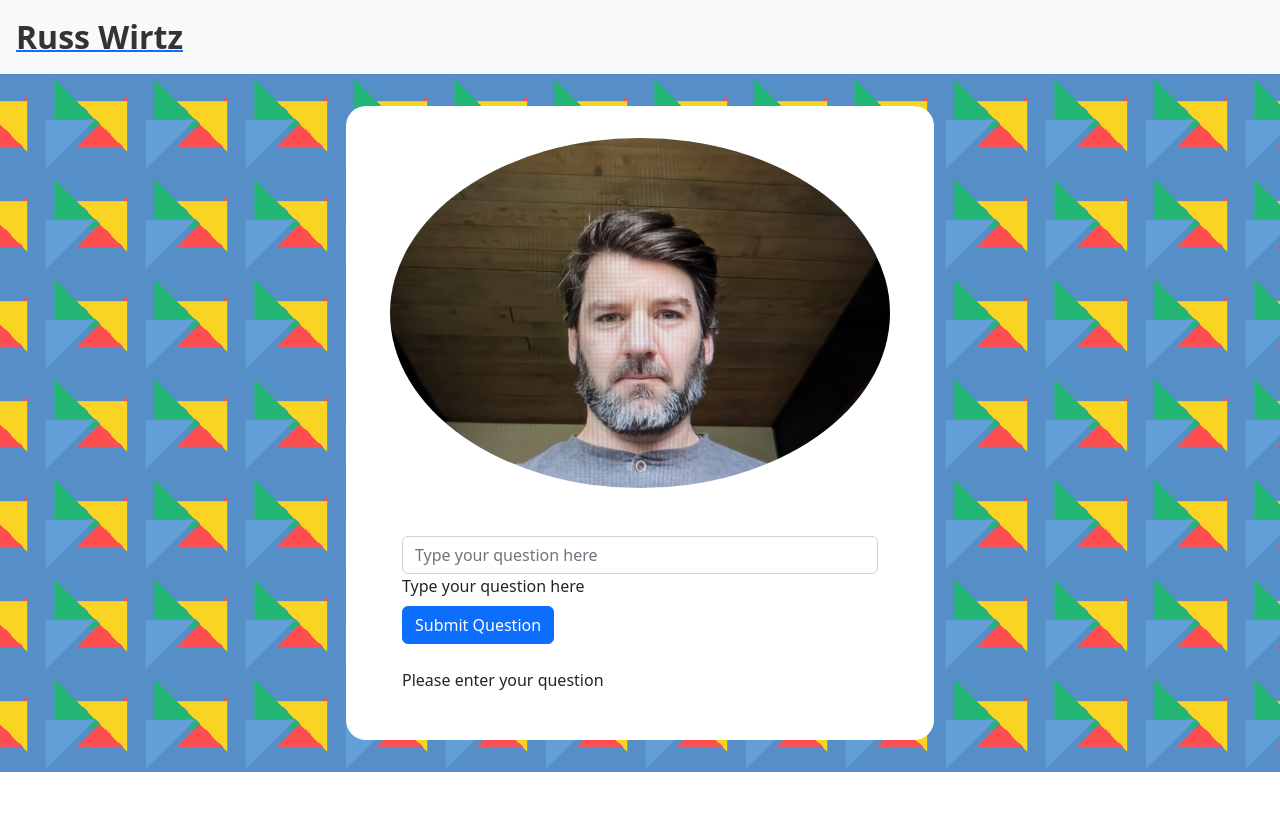
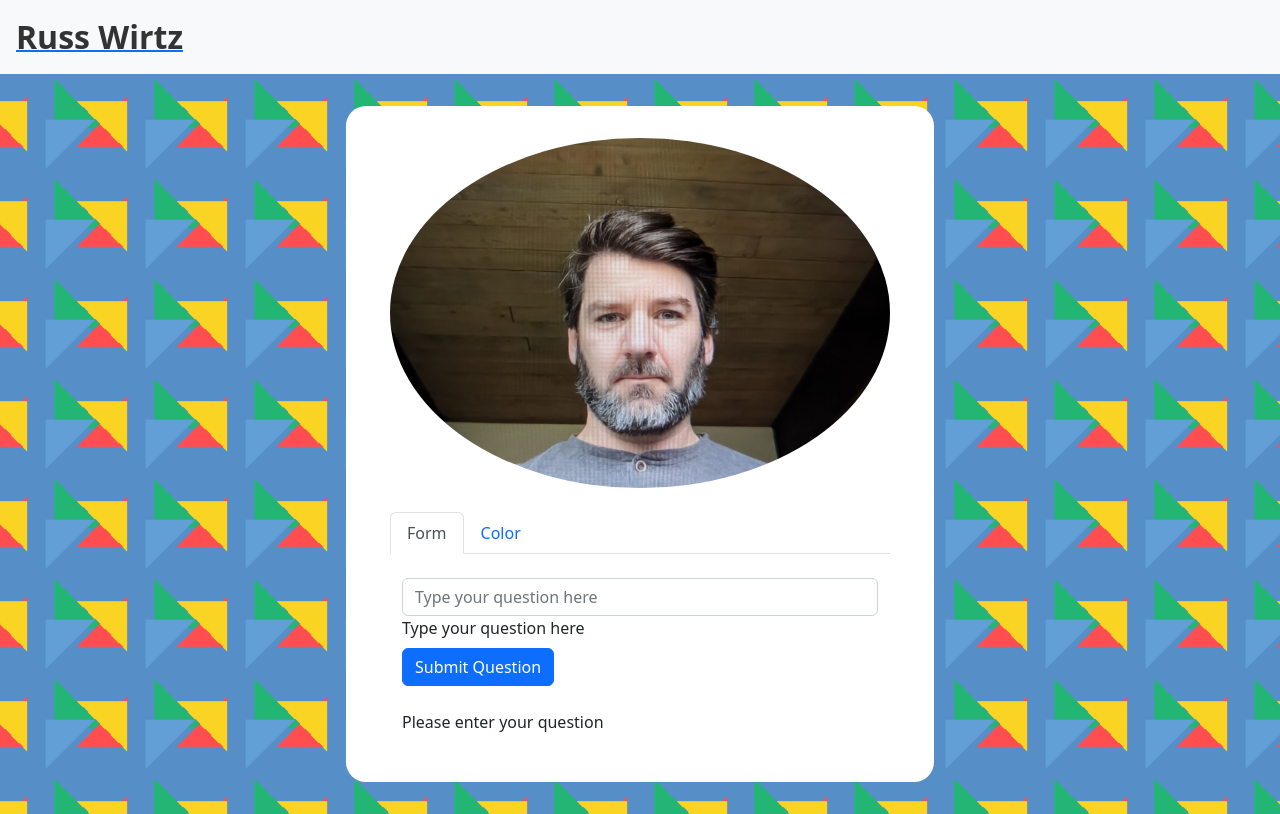
Before and after one commit to russellpwirtz/russ-wirtz, a Next.js app: page /about in a window 1280 px wide. Built offline with nearby package versions, Linux system fonts and the light colour scheme.

Commit message:
Add color reason UI

```diff
--- a/components/AboutComponent.js
+++ b/components/AboutComponent.js
@@ -1,4 +1,4 @@
-import { Container, Row, Col, Form, Button } from "react-bootstrap";
+import { Container, Row, Col, Form, Button, Tabs, Tab } from "react-bootstrap";
 import Image from "next/image";
 import styles from "../styles/AboutComponent.module.css";
 import React, { useRef, useState } from 'react';
@@ -11,7 +11,8 @@
   const [userResponse, setUserResponse] = useState('');
   const [submitted, setSubmitted] = useState(false);
   const { data: chatbotReponse, error: errorMessage } = useChatgpt(userQuestion);
-  const { data: color, error: colorError } = useColorApi(userQuestion, chatbotReponse);
+  const { color, reason: colorReason, error: colorError } = useColorApi(userQuestion, chatbotReponse);
+  const [activeTab, setActiveTab] = useState("form");
 
   const handleSubmit = (event) => {
     event.preventDefault();
@@ -35,9 +36,9 @@
                 />
               </Col>
             </Row>
-            <Row>
-              <Col>
-                <Container className="mt-5">
+            <Tabs activeKey={activeTab} onSelect={(k) => setActiveTab(k)} className="mt-4">
+              <Tab eventKey="form" title="Form">
+                <Container className="mt-4">
                   <Form onSubmit={handleSubmit} className="question-form">
                     <Form.Group controlId="userQuestion">
                       <Form.Control ref={inputRef} type="text" placeholder="Type your question here" className="question-input form-control float" />
@@ -48,7 +49,6 @@
                     </Button>
                   </Form>
                   <div className="message-container mt-4">
-                    {colorError ? <p>Error fetching background color: {colorError}</p> : null}
                     {errorMessage ? (
                       <p>Error: {errorMessage}</p>
                     ) : chatbotReponse ? (
@@ -60,8 +60,14 @@
                     )}
                   </div>
                 </Container>
-              </Col>
-            </Row>
+              </Tab>
+              <Tab eventKey="color" title="Color">
+                <Container className="mt-4">
+                  {colorReason ? <p>Color reasoning: {colorReason}</p> : null}
+                  {colorError ? <p>Error fetching background color: {colorError}</p> : null}
+                </Container>
+              </Tab>
+            </Tabs>
           </Container>
         </div>
       </div>
--- a/lib/hooks/useColorApi.js
+++ b/lib/hooks/useColorApi.js
@@ -2,6 +2,7 @@
 
 export default function useColorApi(inputText, responseText) {
   const [color, setColor] = useState(null);
+  const [reason, setReason] = useState(null);
   const [error, setError] = useState(null);
 
   useEffect(() => {
@@ -28,15 +29,19 @@
         return;
       }
 
-      console.log("background color response: " + responseJson.background);
 
       let color = responseJson.background.substring(0, 7);
       let quadrant1 = responseJson.quadrant1.substring(0, 7);
       let quadrant2 = responseJson.quadrant2.substring(0, 7);
       let quadrant3 = responseJson.quadrant3.substring(0, 7);
       let quadrant4 = responseJson.quadrant4.substring(0, 7);
+      let reason = responseJson.reason;
+
+      console.log("background color reason: " + reason);
 
       setColor(color);
+      setReason(reason);
+
       document.documentElement.style.setProperty('--background-color', color);
       document.documentElement.style.setProperty('--color-shape-1', quadrant1);
       document.documentElement.style.setProperty('--color-shape-2', quadrant2);
@@ -47,5 +52,5 @@
     fetchData();
   }, [responseText]);
 
-  return { color, error };
+  return { color, reason, error };
 };
--- a/pages/api/chatgpt_color.js
+++ b/pages/api/chatgpt_color.js
@@ -53,8 +53,11 @@
         const quadrant2 = messageObj.quadrant2;
         const quadrant3 = messageObj.quadrant3;
         const quadrant4 = messageObj.quadrant4;
+        const reason = messageObj.reason;
 
-        res.status(200).json({ background, quadrant1, quadrant2, quadrant3, quadrant4 });
+        console.log("color reason: " + reason);
+
+        res.status(200).json({ background, quadrant1, quadrant2, quadrant3, quadrant4, reason });
       }
 
     } catch (error) {
```
Also changed, not shown: 1 other file (tests, documents, lock files or other folders).
